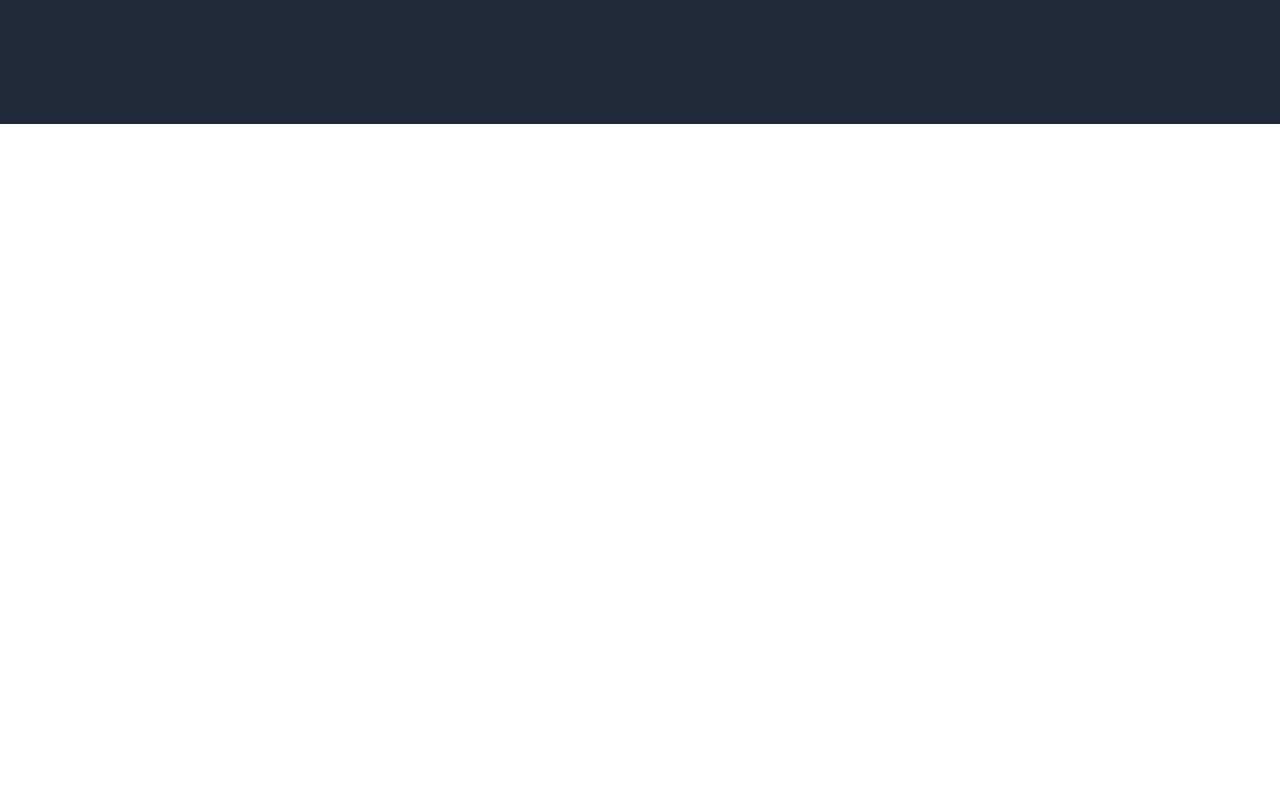
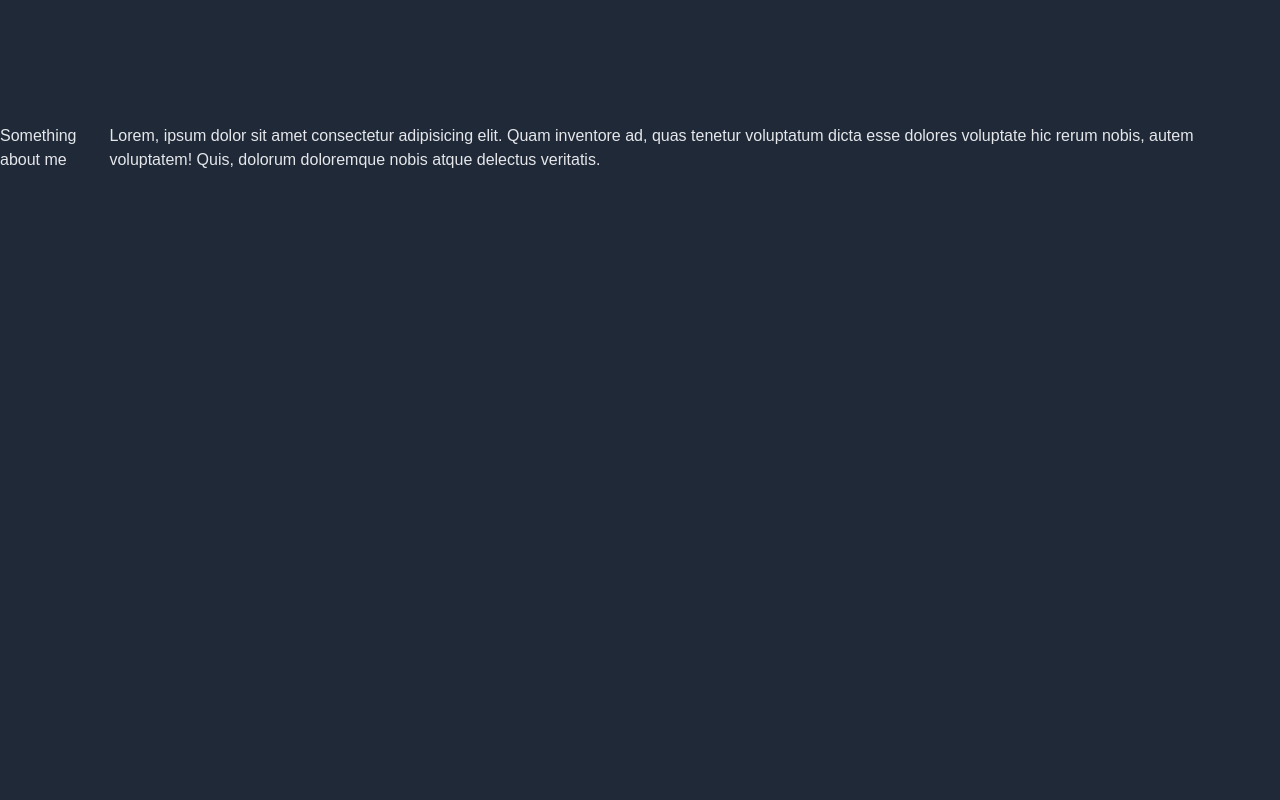
Before and after one commit to stephangriesel/stephangriesel-2022, a Vue app: page /contact in a window 1280 px wide. Shown: the part 700-1500 px from the top of the page. Before the commit the page ends 824 px from the top, so only its background shows below. Built offline with nearby package versions, Linux system fonts and the light colour scheme.

Commit message:
add parallax other pages

```diff
--- a/src/views/Contact.vue
+++ b/src/views/Contact.vue
@@ -13,6 +13,11 @@
       </div>
     </section>
   </div>
+    <div class='aboutme'>
+    <h1>Something about me</h1>
+    <p>Lorem, ipsum dolor sit amet consectetur adipisicing elit. Quam inventore ad, quas tenetur voluptatum dicta esse dolores voluptate hic rerum nobis, autem voluptatem! Quis, dolorum doloremque nobis atque delectus veritatis.</p>
+  </div>
+    <div class="parallax"></div>
 </template>
 
 <script>
@@ -68,4 +73,23 @@ export default {
     }
   }
 }
+
+/* PARALLAX */
+
+.parallax {
+  background-image:url('https://images.pexels.com/photos/270360/pexels-photo-270360.jpeg');
+  min-height:500px;
+  background-attachment:fixed;
+  background-position: center;
+  background-repeat: no-repeat;
+  background-size: cover;
+}
+
+.aboutme {
+  height:800px;
+  display:flex;
+  justify-content: center;
+  align-content: center;
+}
+
 </style>
--- a/src/views/Portfolio.vue
+++ b/src/views/Portfolio.vue
@@ -13,6 +13,22 @@
       </div>
     </section>
   </div>
+  <div class="parallax"></div>
+  <div class='aboutme'>
+    <h1>Something about me</h1>
+    <p>Lorem, ipsum dolor sit amet consectetur adipisicing elit. Quam inventore ad, quas tenetur voluptatum dicta esse dolores voluptate hic rerum nobis, autem voluptatem! Quis, dolorum doloremque nobis atque delectus veritatis.</p>
+  </div>
+  <div class="parallax2"></div>
+  <div class='aboutme'>
+    <h1>Something about me</h1>
+    <p>Lorem, ipsum dolor sit amet consectetur adipisicing elit. Quam inventore ad, quas tenetur voluptatum dicta esse dolores voluptate hic rerum nobis, autem voluptatem! Quis, dolorum doloremque nobis atque delectus veritatis.</p>
+  </div>
+  <div class="parallax3"></div>
+  <div class='aboutme'>
+    <h1>Something about me</h1>
+    <p>Lorem, ipsum dolor sit amet consectetur adipisicing elit. Quam inventore ad, quas tenetur voluptatum dicta esse dolores voluptate hic rerum nobis, autem voluptatem! Quis, dolorum doloremque nobis atque delectus veritatis.</p>
+  </div>
+    <div class="parallax4"></div>
 </template>
 
 <script>
@@ -68,4 +84,46 @@ export default {
     }
   }
 }
+
+/* PARALLAX */
+.parallax {
+  background-image:url('https://images.pexels.com/photos/1903702/pexels-photo-1903702.jpeg');
+  min-height:800px;
+  background-attachment:fixed;
+  background-position: center;
+  background-repeat: no-repeat;
+  background-size: cover;
+}
+.parallax2 {
+  background-image:url('https://images.pexels.com/photos/531880/pexels-photo-531880.jpeg');
+  min-height:500px;
+  background-attachment:fixed;
+  background-position: center;
+  background-repeat: no-repeat;
+  background-size: cover;
+}
+.parallax3 {
+  background-image:url('https://images.pexels.com/photos/669996/pexels-photo-669996.jpeg');
+  min-height:800px;
+  background-attachment:fixed;
+  background-position: center;
+  background-repeat: no-repeat;
+  background-size: cover;
+}
+.parallax4 {
+  background-image:url('https://images.pexels.com/photos/270360/pexels-photo-270360.jpeg');
+  min-height:500px;
+  background-attachment:fixed;
+  background-position: center;
+  background-repeat: no-repeat;
+  background-size: cover;
+}
+
+.aboutme {
+  height:800px;
+  display:flex;
+  justify-content: center;
+  align-content: center;
+}
+
 </style>
```
